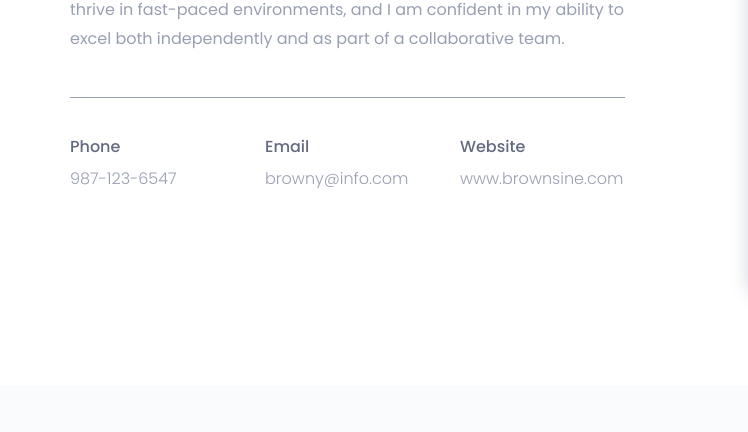
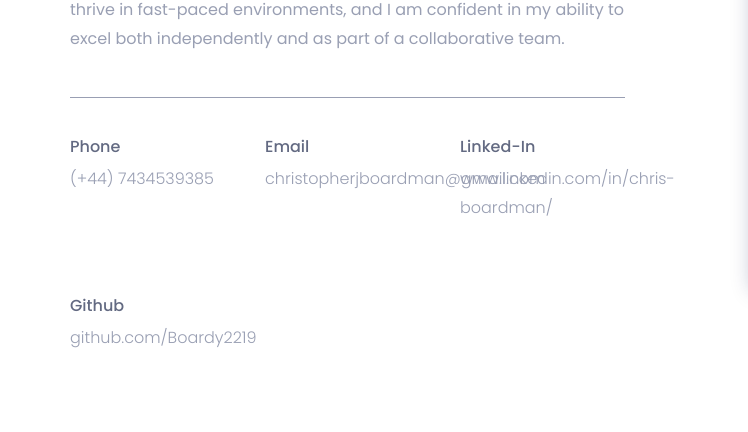
Before and after one commit to Boardy2219/christopherboardman.co.uk, a plain HTML site: page index.html in a window 1280 px wide. Shown: the part 1300-1732 px from the top of the page, 0-748 px from the left. Drawn offline with nearby package versions, Linux system fonts and the light colour scheme.

Commit message:
Update index.html

```diff
--- a/index.html
+++ b/index.html
@@ -134,20 +134,26 @@
 								<div class="row">
 									<div class="col-sm-4">
 										<div class="single-about-add-info">
-											<h3>phone</h3>
-											<p>987-123-6547</p>
+											<h3>Phone</h3>
+											<p>(+44) 7434539385</p>
 										</div>
 									</div>
 									<div class="col-sm-4">
 										<div class="single-about-add-info">
-											<h3>email</h3>
-											<p>browny@info.com</p>
+											<h3>Email</h3>
+											<p>christopherjboardman@gmail.com</p>
 										</div>
 									</div>
 									<div class="col-sm-4">
 										<div class="single-about-add-info">
-											<h3>website</h3>
-											<p>www.brownsine.com</p>
+											<h3>Linked-In</h3>
+											<p>www.linkedin.com/in/chris-boardman/</p>
+										</div>
+									</div>
+									<div class="col-sm-5">
+										<div class="single-about-add-info">
+											<h3>Github</h3>
+											<p>github.com/Boardy2219</p>
 										</div>
 									</div>
 								</div>
```
